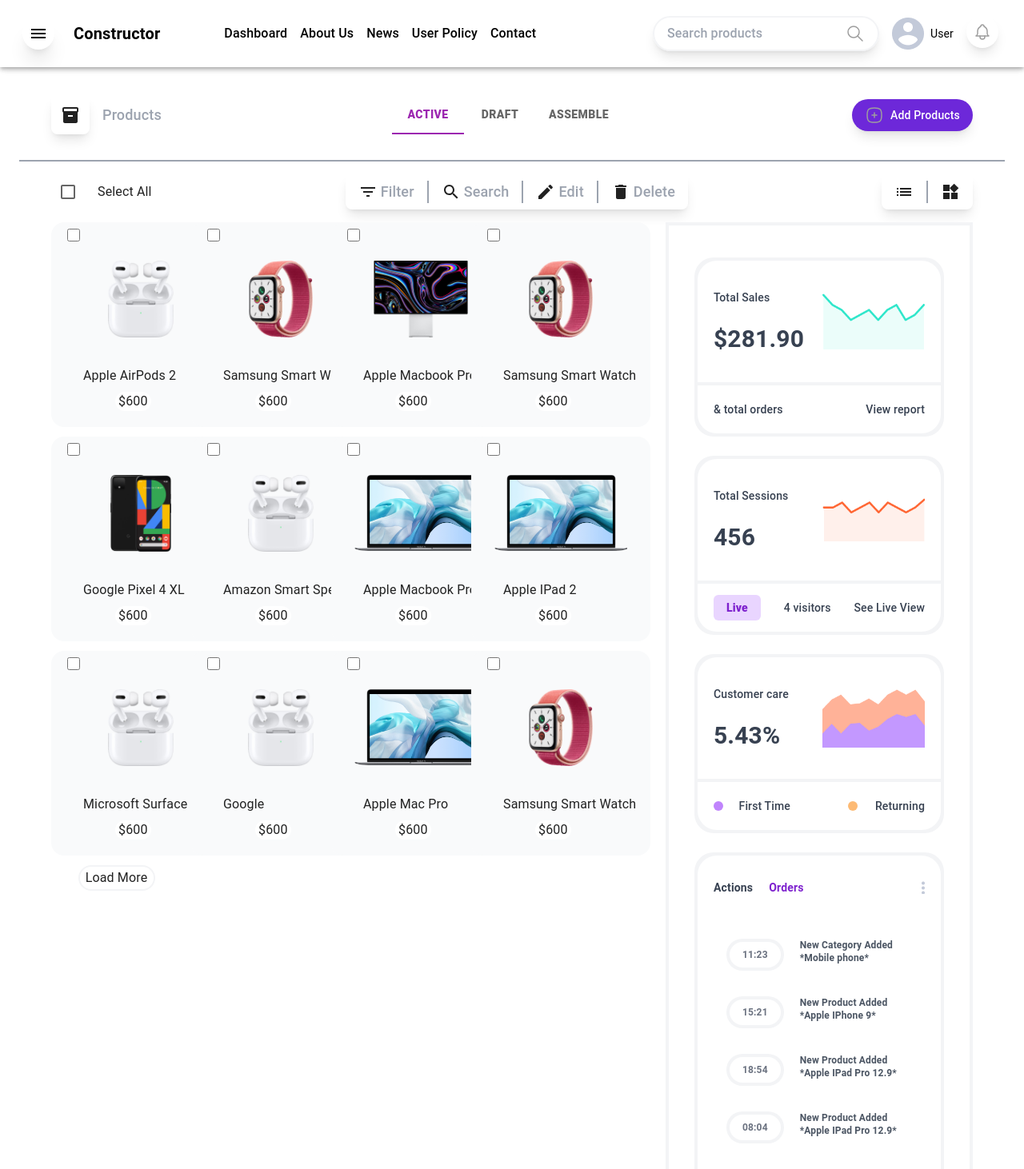
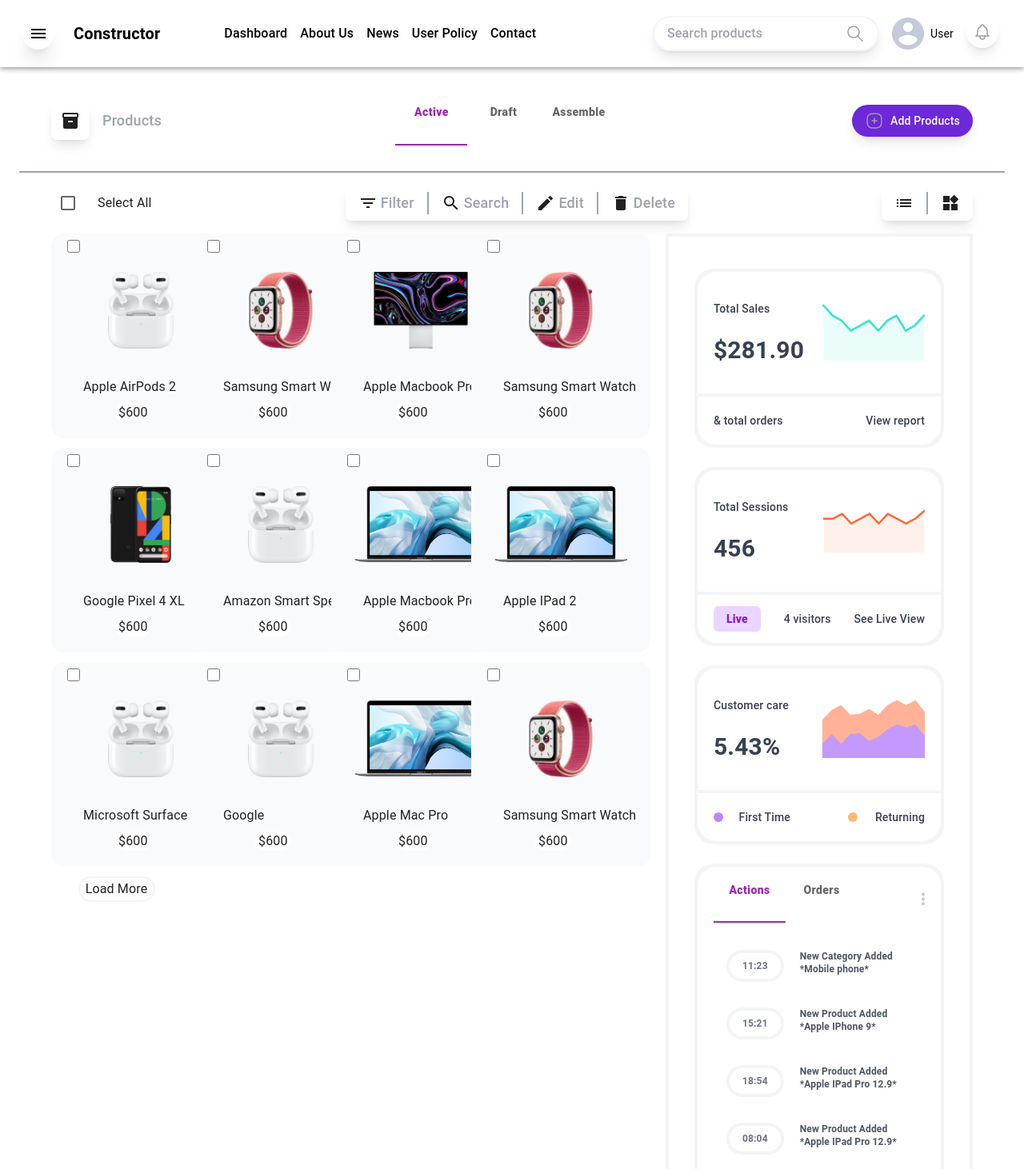
Before and after one commit to Kartik-agrawal123/Bizpush, a React (Create React App) app: page /shop in a window 1280 px wide. Shown: the top 1462 px of the page at 80% size. Built offline with nearby package versions, Linux system fonts and the light colour scheme; a web font is replaced by a local one.

Commit message:
action tab added

```diff
--- a/src/components/ProductGraph.jsx
+++ b/src/components/ProductGraph.jsx
@@ -1,6 +1,17 @@
 import React from "react";
+import FormControl from "@mui/material/FormControl";
+import MenuItem from "@mui/material/MenuItem";
+import Select from "@mui/material/Select";
+import Tabs from "@mui/material/Tabs";
+import Tab from "@mui/material/Tab";
+import Box from "@mui/material/Box";
 
 const ProductGraph = () => {
+  const [value, setValue] = React.useState("actions");
+
+  const handleChanges = (event, newValue) => {
+    setValue(newValue);
+  };
   return (
     <div className=" w-96 h-fit px-8 py-10 flex flex-col justify-between border-4 border-gray-100">
       <div className="mb-6 bg-gray-100 w-full h-56 flex flex-col justify-between p-1 rounded-3xl">
@@ -69,8 +80,40 @@
       <div className="bg-gray-100 w-full h-fit flex flex-col justify-between p-1 rounded-3xl">
         <div className="flex flex-col justify-between p-5 bg-white rounded-3xl rounde w-full h-full">
           <div className="w-full h-10 mb-3 flex flex-row items-center justify-between">
-            <div className="text-sm font-bold text-gray-700">Actions</div>
-            <div className="text-sm font-bold text-purple-700 ml-5">Orders</div>
+            <div className="w-fit flex flex-row items-center justify-between">
+              <Box sx={{ width: "100%" }}>
+                <Tabs
+                  style={{
+                    fontWeight: "bold",
+                  }}
+                  value={value}
+                  onChange={handleChanges}
+                  textColor="secondary"
+                  indicatorColor="secondary"
+                  aria-label="secondary tabs example"
+                >
+                  <Tab
+                    style={{
+                      textColor: "myColor",
+                      fontWeight: "bolder",
+                      textTransform: "capitalize",
+                      paddingBottom: "2rem",
+                    }}
+                    value="actions"
+                    label="Actions"
+                  />
+                  <Tab
+                    style={{
+                      fontWeight: "bolder",
+                      textTransform: "capitalize",
+                      paddingBottom: "2rem",
+                    }}
+                    value="orders"
+                    label="Orders"
+                  />
+                </Tabs>
+              </Box>
+            </div>
             <div className="ml-auto w-1">
               <img src="assests/3dots.png" alt="3 Dots" srcset="" />
             </div>
--- a/src/components/ProductStatus.jsx
+++ b/src/components/ProductStatus.jsx
@@ -8,6 +8,7 @@
 import Tabs from "@mui/material/Tabs";
 import Tab from "@mui/material/Tab";
 import Box from "@mui/material/Box";
+import { padding } from "@mui/system";
 
 export default function ProductStatus(props) {
   const [productStatus, setProductStatus] = React.useState("active");
@@ -27,7 +28,9 @@
       {props.status === "radio" && (
         <Box sx={{ width: "100%" }}>
           <Tabs
-            style={{ fontWeight: "bold" }}
+            style={{
+              fontWeight: "bold",
+            }}
             value={value}
             onChange={handleChanges}
             textColor="secondary"
@@ -35,13 +38,30 @@
             aria-label="secondary tabs example"
           >
             <Tab
-              style={{ fontWeight: "bolder" }}
+              style={{
+                textColor: "myColor",
+                fontWeight: "bolder",
+                textTransform: "capitalize",
+                paddingBottom: "2rem",
+              }}
               value="active"
               label="Active"
             />
-            <Tab style={{ fontWeight: "bolder" }} value="draft" label="Draft" />
             <Tab
-              style={{ fontWeight: "bolder" }}
+              style={{
+                fontWeight: "bolder",
+                textTransform: "capitalize",
+                paddingBottom: "2rem",
+              }}
+              value="draft"
+              label="Draft"
+            />
+            <Tab
+              style={{
+                fontWeight: "bolder",
+                textTransform: "capitalize",
+                paddingBottom: "2rem",
+              }}
               value="assemble"
               label="Assemble"
             />
--- a/tailwind.config.js
+++ b/tailwind.config.js
@@ -11,7 +11,7 @@
         customBlue: "#D7FFFF",
         textColorRed: "#E142AA",
         textColorBlue: "#73FFFF",
-        myColor: "red",
+        myColor: "#6D28D9",
       },
     },
   },
```
